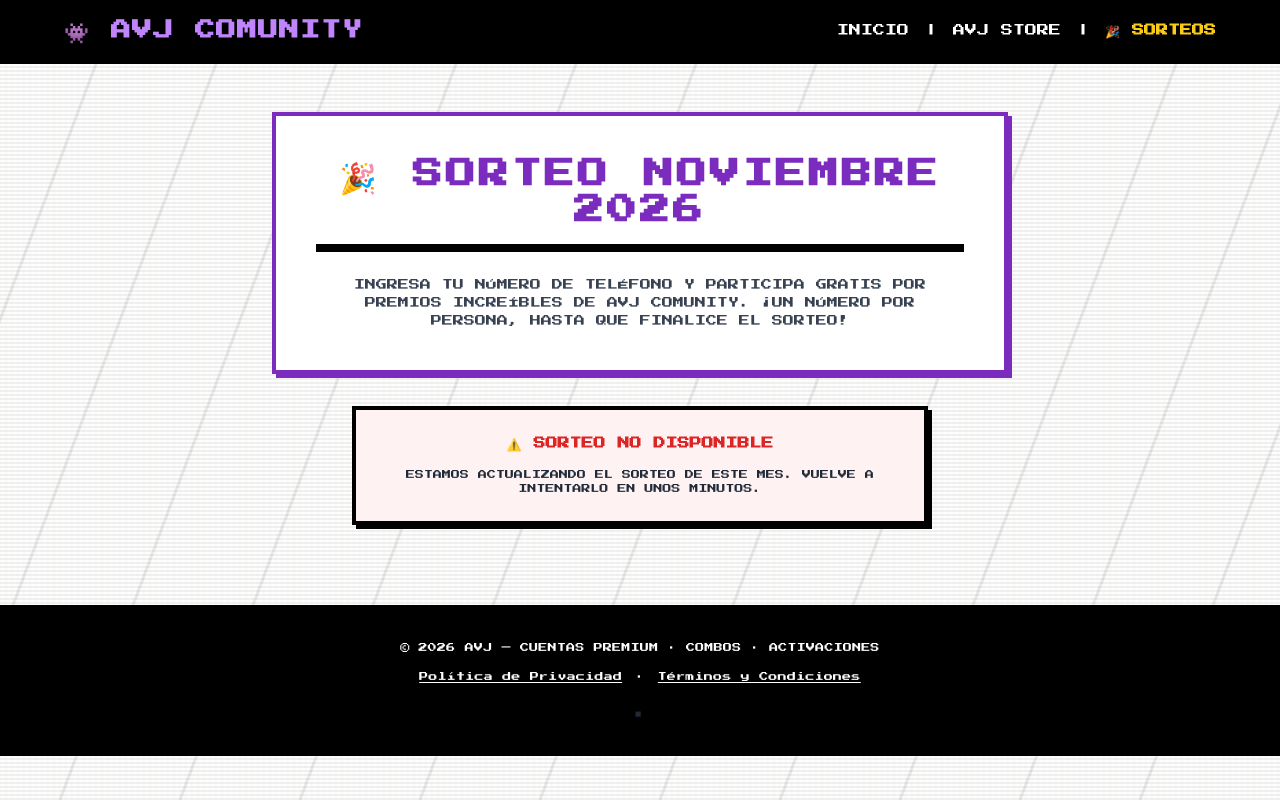
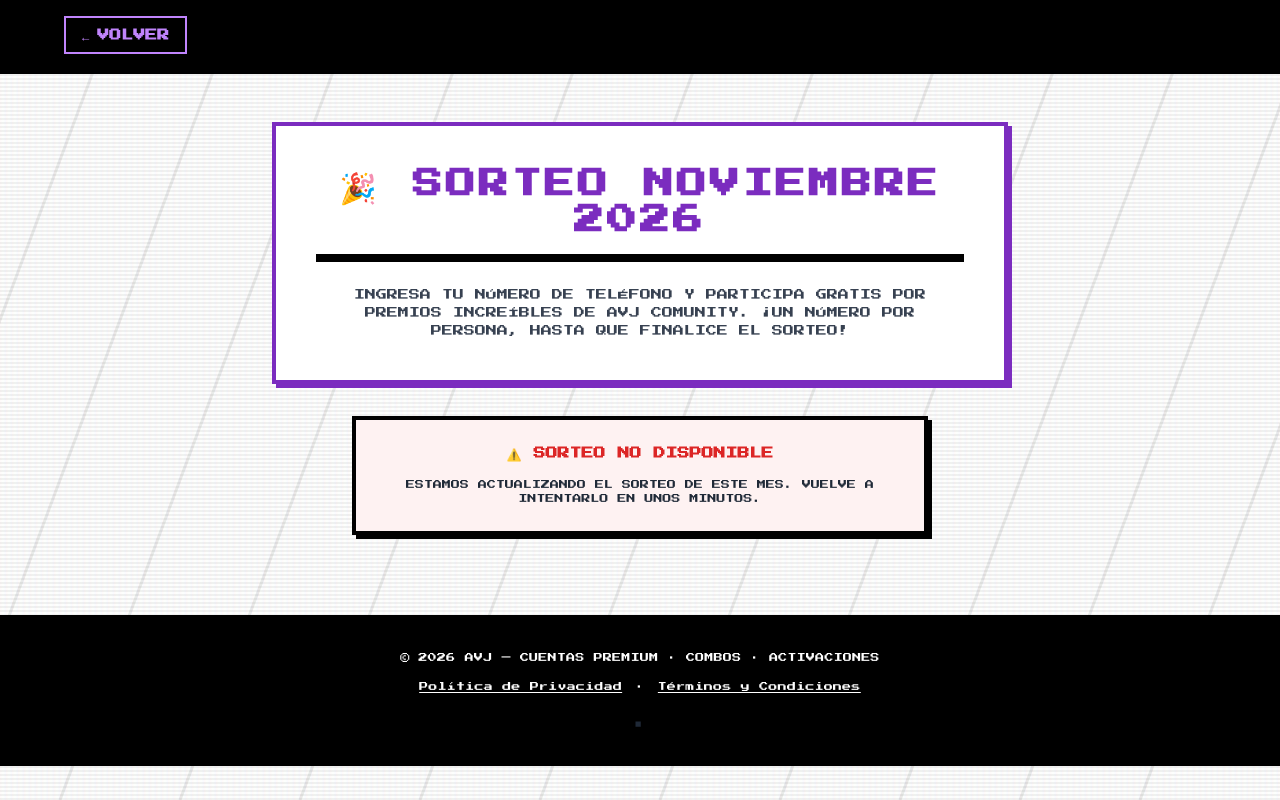
Before and after one commit to AVJZ30/AVJ, a plain HTML site: page html/sorteo.html in a window 1280 px wide. Drawn offline with nearby package versions, Linux system fonts and the light colour scheme; no server answers.

Commit message:
Reemplazar navegación en sorteos por botón Volver

```diff
--- a/html/sorteo.html
+++ b/html/sorteo.html
@@ -82,19 +82,12 @@
     <canvas id="lines-bg" class="fixed top-0 left-0 w-full h-full -z-20 pointer-events-none bg-white"></canvas>
     <div class="scanlines"></div>
 
-    <!-- Header & Navigation -->
+    <!-- Botón para volver a la página principal -->
     <header class="relative z-20 w-full bg-black text-white p-4 border-b-4 border-black">
-        <div class="max-w-6xl mx-auto flex flex-col sm:flex-row justify-between items-center gap-4">
-            <a href="/" class="text-lg md:text-xl font-bold tracking-wider text-purple-400 select-none hover:text-purple-300">
-                👾 AVJ COMUNITY
+        <div class="max-w-6xl mx-auto flex items-center">
+            <a href="/" class="inline-flex items-center gap-2 border-2 border-purple-400 px-4 py-2 text-[10px] md:text-[12px] font-bold text-purple-400 hover:bg-purple-400 hover:text-black transition-colors" aria-label="Volver a la página principal">
+                <span aria-hidden="true">←</span> VOLVER
             </a>
-            <div class="flex gap-4 text-[10px] md:text-[12px] items-center">
-                <a href="/" class="hover:text-purple-400 transition-colors">INICIO</a>
-                <span>|</span>
-                <a href="/#tienda" class="hover:text-purple-400 transition-colors">AVJ STORE</a>
-                <span>|</span>
-                <span class="text-yellow-400 font-bold">🎉 SORTEOS</span>
-            </div>
         </div>
     </header>
 
```
